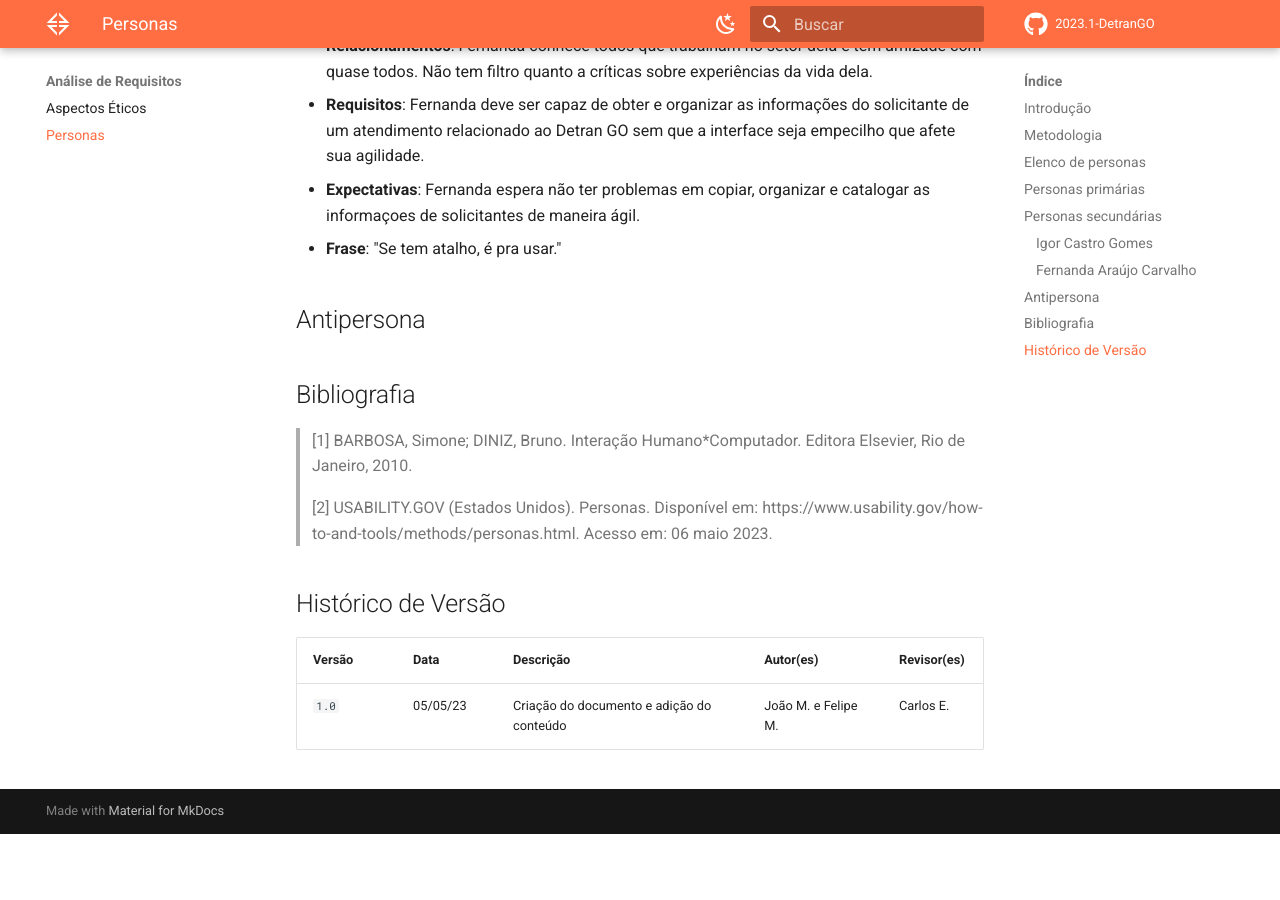
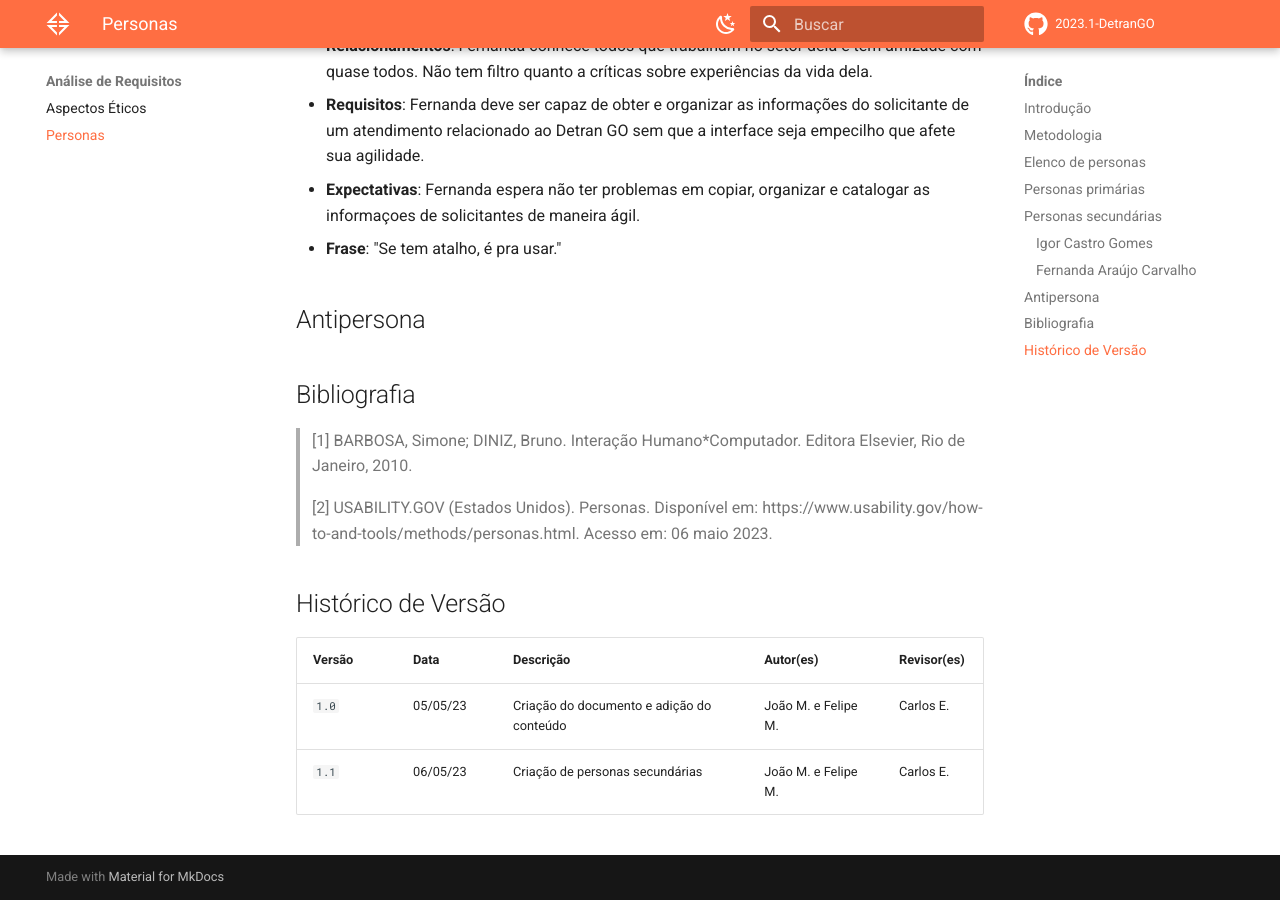
Before and after one commit to Interacao-Humano-Computador/2023.1-DetranGO, an MkDocs documentation site: the page built from docs/analise_requisitos/personas.md, in a window 1280 px wide and 900 px high, scrolled down 4174 px. Built offline with MkDocs 1.6.1 and Material for MkDocs 9.7.7, drawn with Linux system fonts in a browser that asks for light colours; comment, search, counter and statistics services are not loaded; before the commit the page ends 5008 px from its top, so only the background shows below that.

Commit message:
update: criação de personas secundarias

```diff
--- a/docs/analise_requisitos/personas.md
+++ b/docs/analise_requisitos/personas.md
@@ -87,3 +87,4 @@ Como detalhado por Courage e Baxter (2005), deve*se criar ao menos uma persona p
 | Versão | Data     | Descrição                                 | Autor(es)           | Revisor(es) |
 | ---- | ---- | ---- | ----| ---- |
 | `1.0`  | 05/05/23 | Criação do documento e adição do conteúdo | João M. e Felipe M. | Carlos E.   |
+| `1.1`  | 06/05/23 | Criação de personas secundárias | João M. e Felipe M. | Carlos E.   |
```
